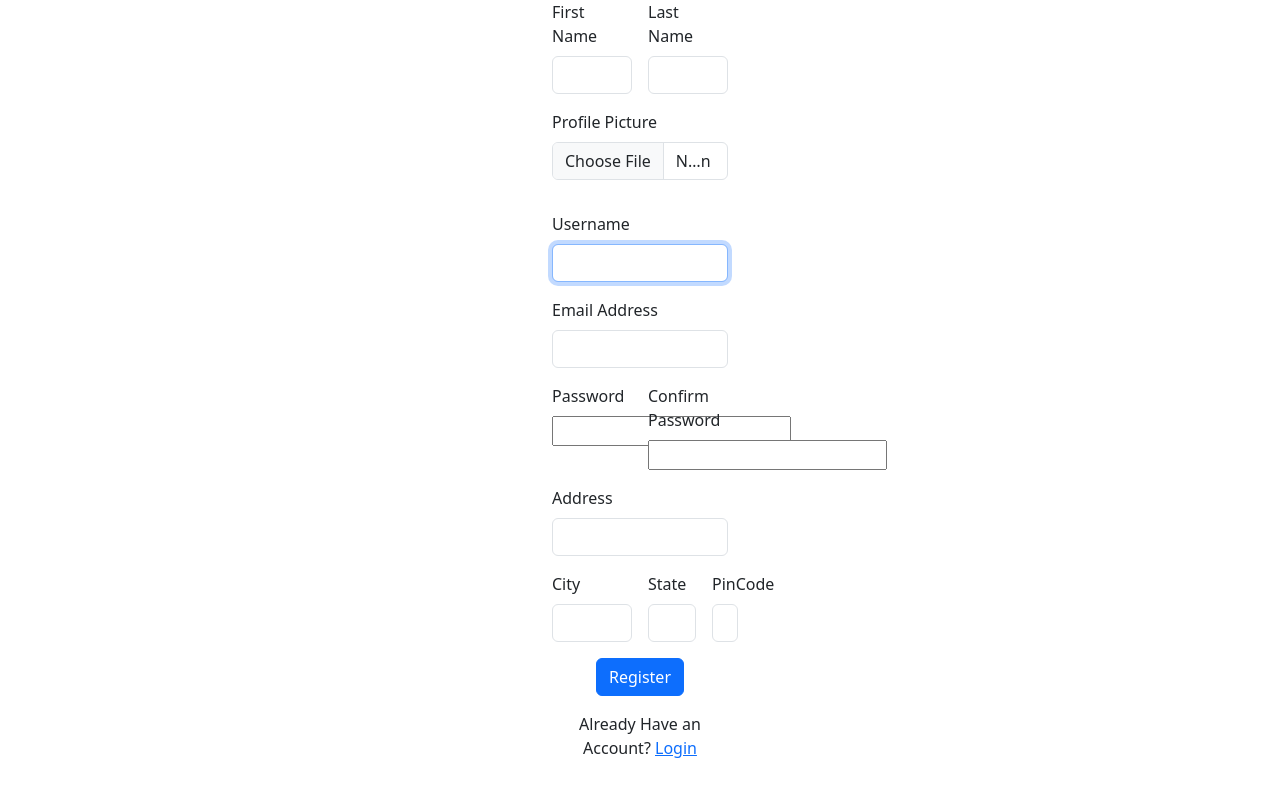
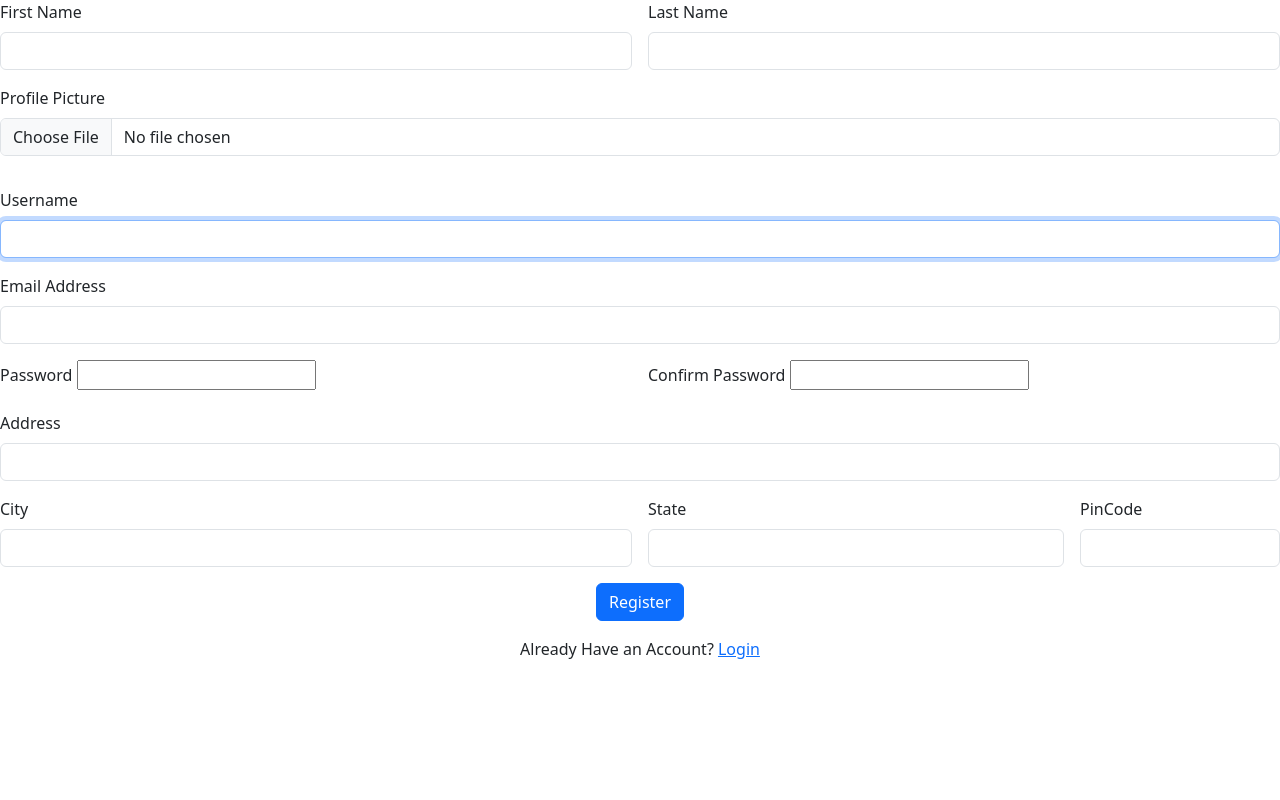
Before and after one commit to lahotimohit/authprojectdjango, a Django app: page /signup/ in a window 1280 px wide. Run offline with Django 4.2, Linux system fonts and the light colour scheme.

Commit message:
Changing width of registration page

```diff
--- a/static/css/index.css
+++ b/static/css/index.css
@@ -1,6 +1,6 @@
 body {
   margin: 0px;
 }
-.container {
-  width: 200px;
-}
+/* .container {
+  width: 500px;
+} */
--- a/templates/hospital/signup.html
+++ b/templates/hospital/signup.html
@@ -1,5 +1,5 @@
 {% extends "hospital/base.html" %} {% block content %}
-<div class='container'>
+{% comment %} <div class='container'> {% endcomment %}
 <form class="row g-3" method="POST">
   {% csrf_token %}
   <div class="col-md-6">
@@ -53,5 +53,5 @@
   <p><p class="SignIn" align="center">
     Already Have an Account? <a href="{% url "login" %}">Login</a>
   </p></p>
-</div>
+{% comment %} </div> {% endcomment %}
   {% endblock content %}
```
